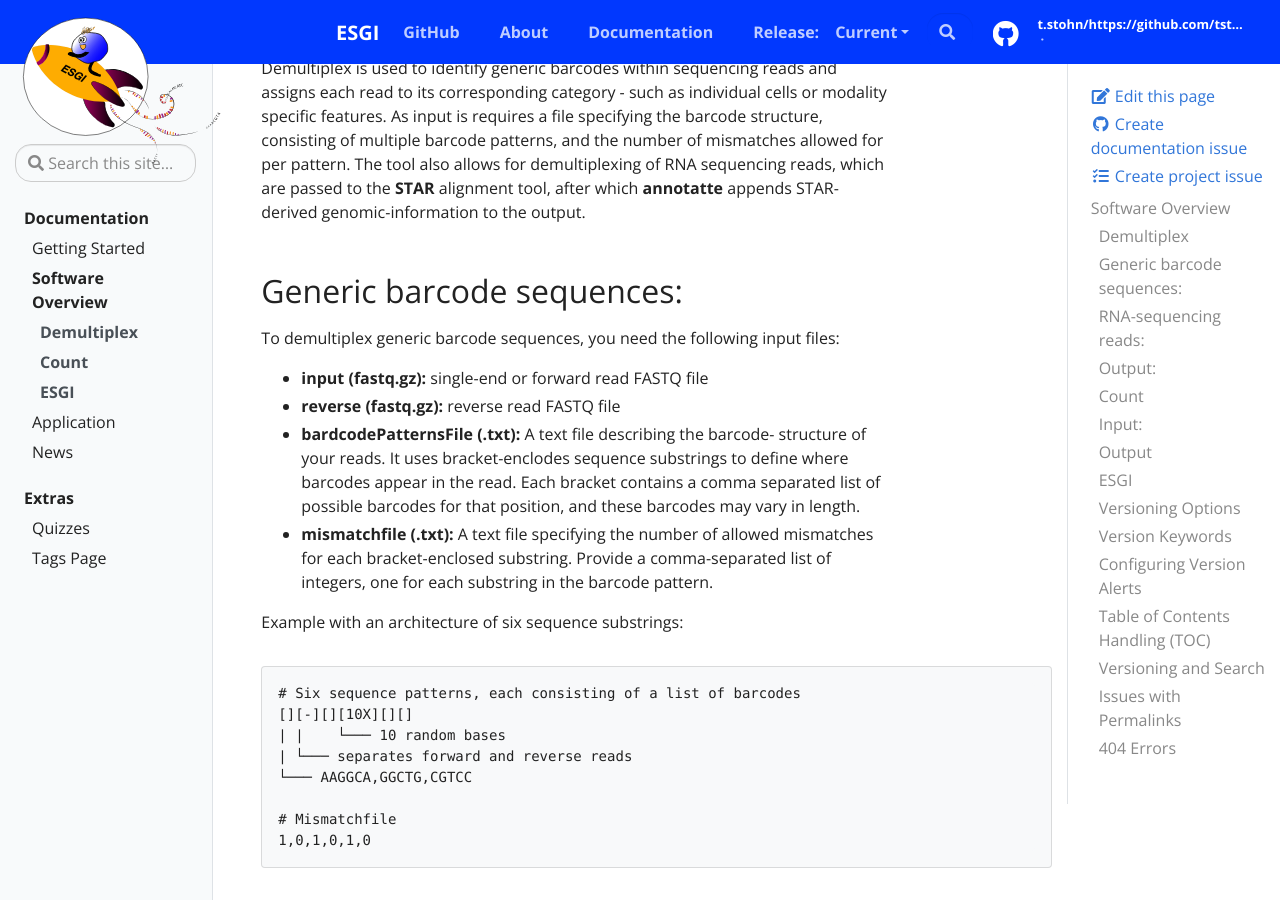
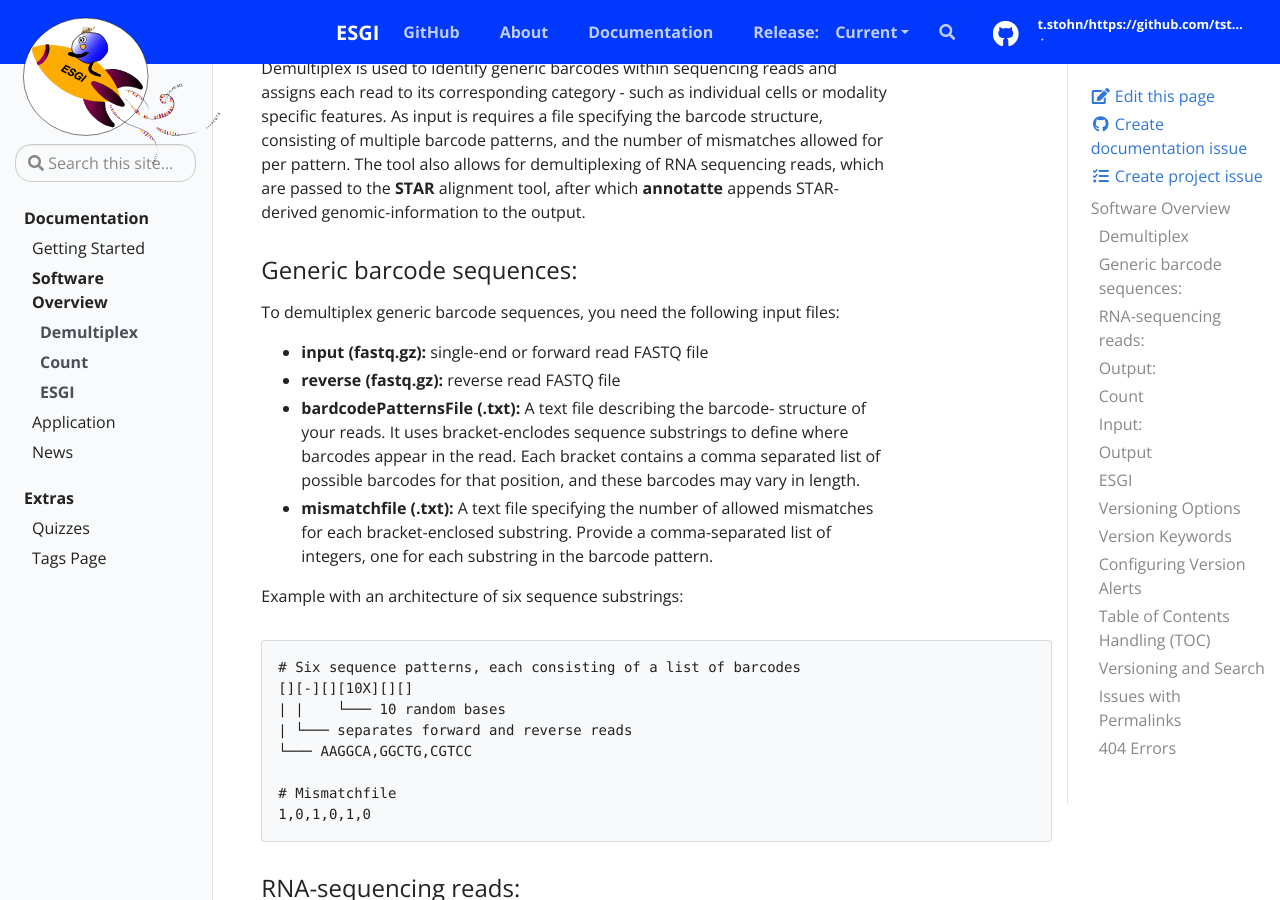
Before and after one commit to tstohn/ESGI.documentation, a Jekyll site: the page built from _docs/software-overview.md, in a window 1280 px wide and 900 px high, scrolled down 374 px. Built offline with Jekyll 4.4.1, drawn with Linux system fonts in a browser that asks for light colours.

Commit message:
heading level

```diff
--- a/_docs/software-overview.md
+++ b/_docs/software-overview.md
@@ -10,7 +10,7 @@ ESGI is a debarcoding tool for single cell data consisting of two components: **
 ## Demultiplex
 Demultiplex is used to identify generic barcodes within sequencing reads and assigns each read to its corresponding category - such as individual cells or modality specific features. As input is requires a file specifying the barcode structure, consisting of multiple barcode patterns, and the number of mismatches allowed for per pattern. The tool also allows for demultiplexing of RNA sequencing reads, which are passed to the **STAR** alignment tool, after which **annotatte** appends STAR-derived genomic-information to the output.
 
-## Generic barcode sequences:
+### Generic barcode sequences:
 To demultiplex generic barcode sequences, you need the following input files:
 - **input (fastq.gz):** single-end or forward read FASTQ file
 - **reverse (fastq.gz):** reverse read FASTQ file
```
